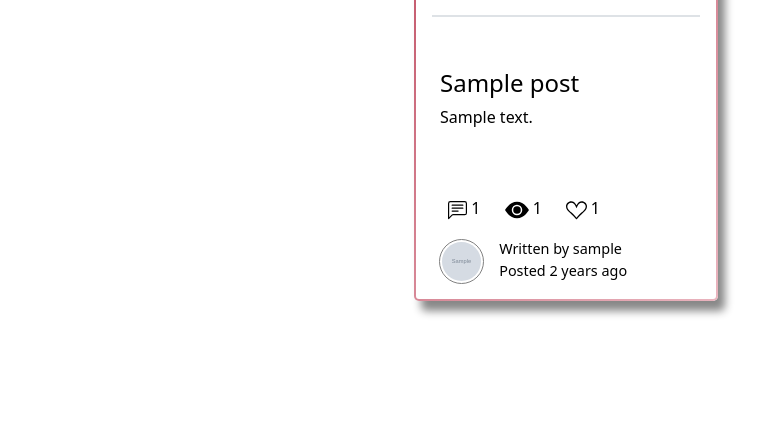
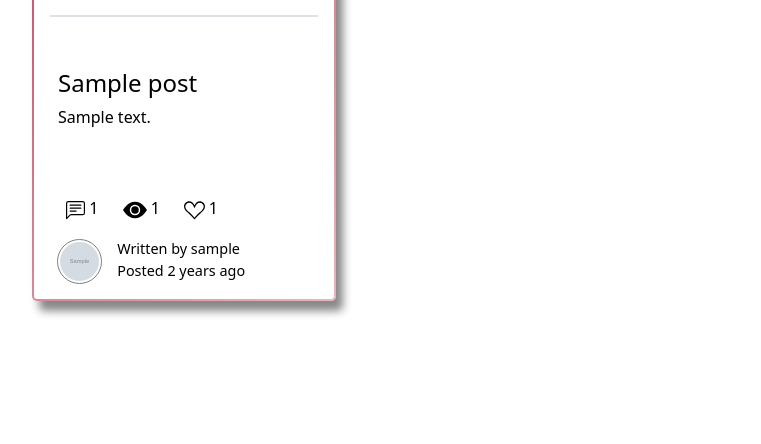
Before and after one commit to bekirugurr/blog-app-django, a Django app: page / in a window 1280 px wide. Shown: the part 356-800 px from the top of the page, without its empty margins (74-835 px from the left). Run offline with Django 4.2, Linux system fonts and the light colour scheme; tables that the repository leaves empty hold one stand-in row (values such as "Sample post"); grey boxes marked "Sample" are stand-in pictures; some libraries are stand-ins or nearby versions.

Commit message:
homepage display setted

```diff
--- a/post/templates/post/home.html
+++ b/post/templates/post/home.html
@@ -8,9 +8,7 @@
   {% else %}
   <h2 class="text-center">Wellcome Guest!</h2>
   {% endif %}
-
-
-  <div class="d-flex flex-wrap flex-row justify-content-center align-items-start p-2 pb-4">
+  <div class="d-flex flex-wrap flex-row justify-content-between align-items-start p-2 pb-4">
     {% for post in posts %}
     <a href="{% url 'detail' post.slug %}" style="text-decoration: none; color: black;">
     <div class="d-flex flex-column justify-content-between m-3 px-3 pt-3 pb-2 post-card" >
@@ -62,6 +60,7 @@
     </div></a>
     {% endfor %}
   </div>
+
 </div>
 </div>
 {% endblock content %}
```
